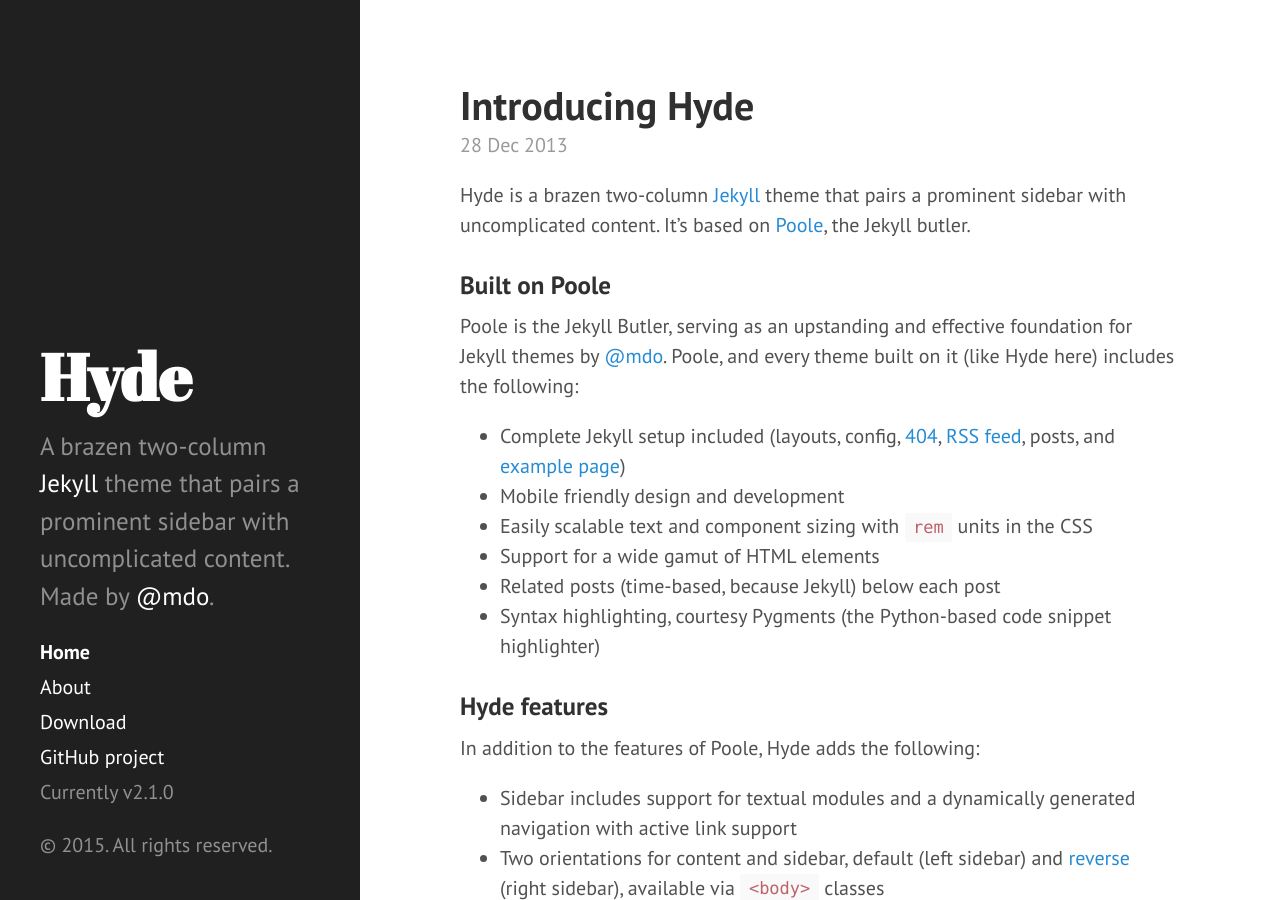
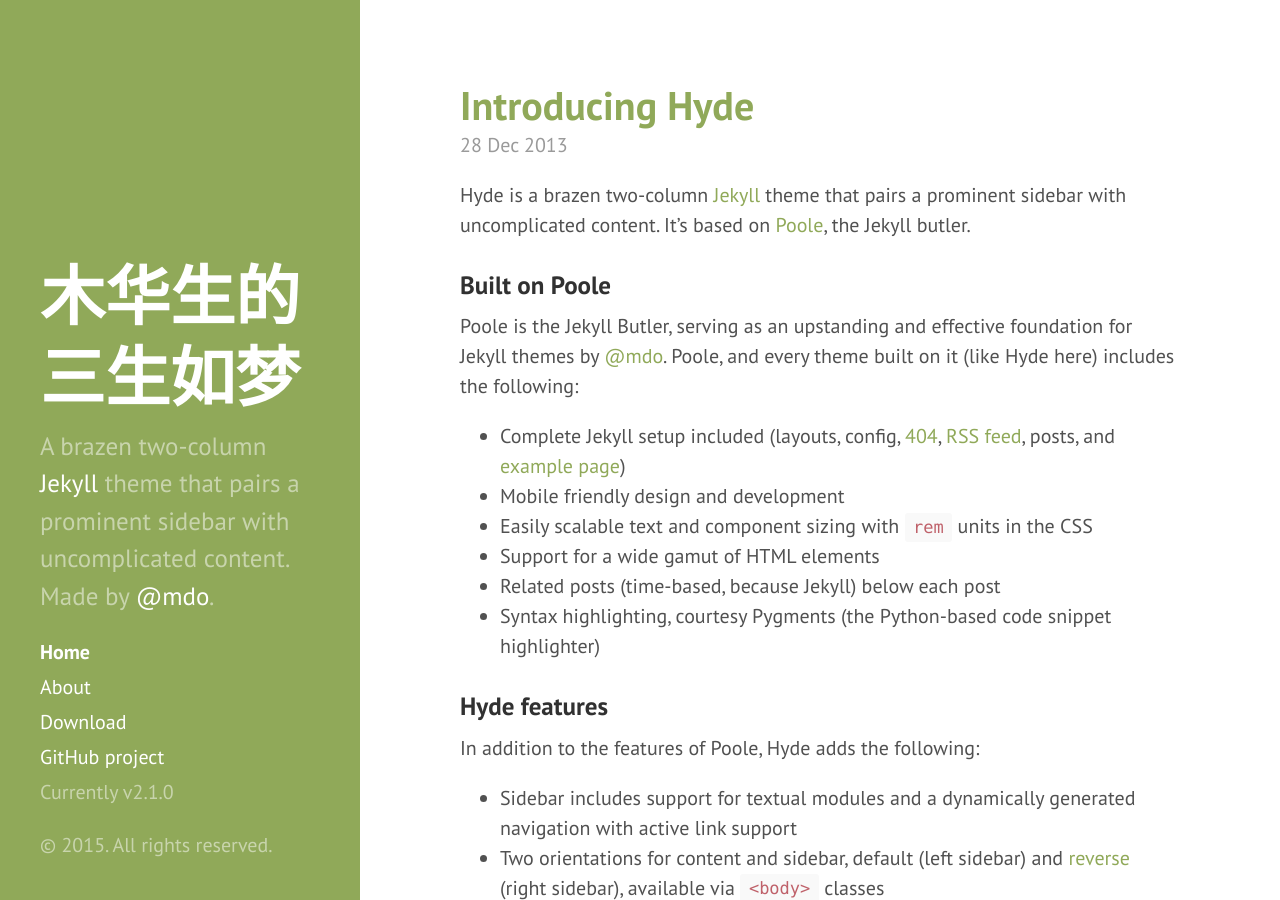
Before and after one commit to gaoyan10/gaoyan10.github.io, a Jekyll site: the page built from index.html, in a window 1280 px wide and 900 px high. Built offline with Jekyll 4.4.1, drawn with Linux system fonts in a browser that asks for light colours; Markdown is read by kramdown in place of the engine named in the settings; the list of posts is cut into pages by our own code.

Commit message:
fix title

```diff
--- a/_config.yml
+++ b/_config.yml
@@ -7,15 +7,15 @@
 relative_permalinks: true
 
 # Setup
-title:            Hyde
+title:            木华生的三生如梦
 tagline:          'A Jekyll theme'
 description:      'A brazen two-column <a href="http://jekyllrb.com" target="_blank">Jekyll</a> theme that pairs a prominent sidebar with uncomplicated content. Made by <a href="https://twitter.com/mdo" target="_blank">@mdo</a>.'
 url:              http://hyde.getpoole.com
 baseurl:          /
 
 author:
-  name:           'Mark Otto'
-  url:            https://twitter.com/mdo
+  name:           'Gao Yan'
+  url:            http://blog.csdn.net/gaoyan10
 
 paginate:         5
 
@@ -23,4 +23,4 @@
 version:          2.1.0
 
 github:
-  repo:           https://github.com/poole/hyde
+  repo:           https://github.com/gaoyan10
--- a/_layouts/default.html
+++ b/_layouts/default.html
@@ -3,7 +3,7 @@
 
   {% include head.html %}
 
-  <body>
+  <body class="theme-base-0b">
 
     {% include sidebar.html %}
 
```
Also changed, not shown: 2 other files.
